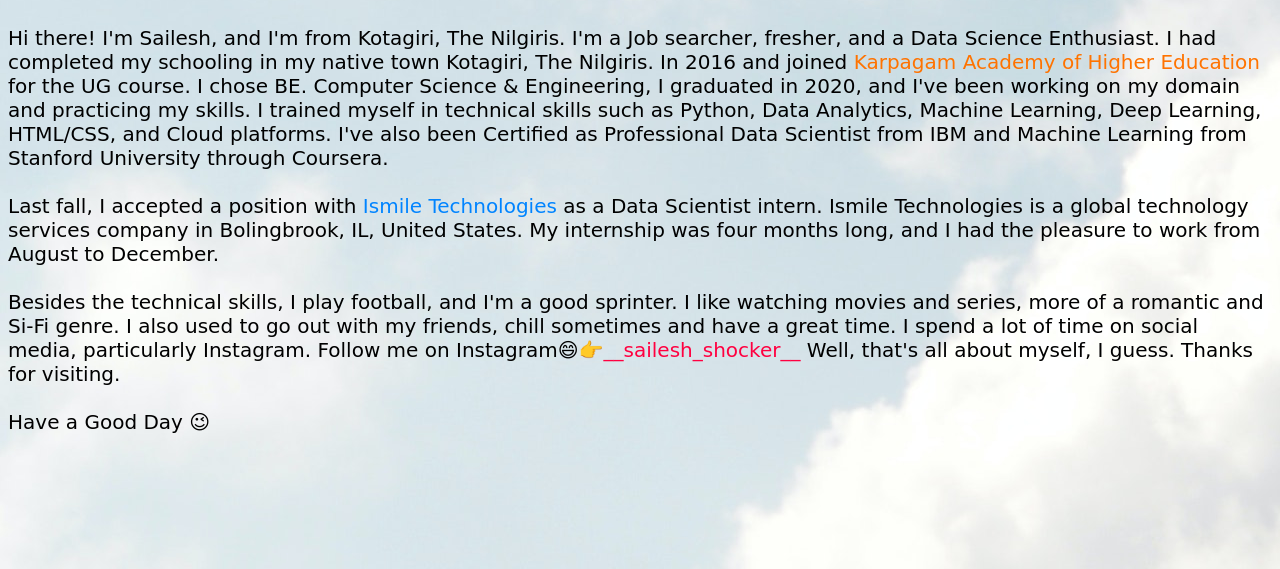
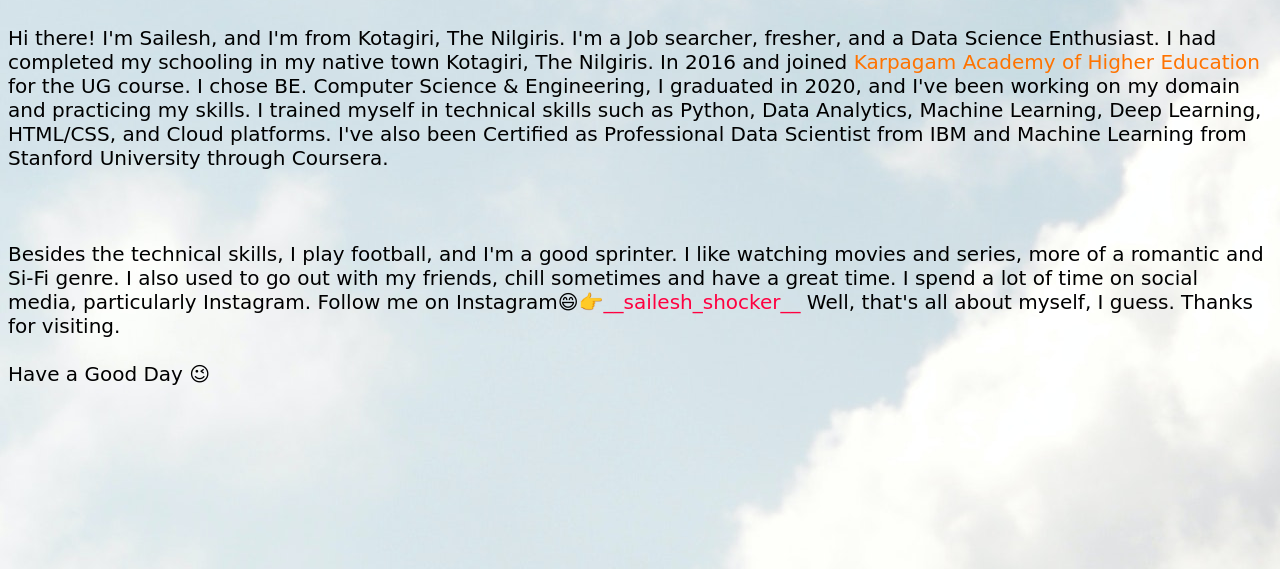
Before and after one commit to SaileshShocker/saileshshocker.github.io, a plain HTML site: page about.html in a window 1280 px wide. Shown: the part 231-800 px from the top of the page. Drawn offline with Linux system fonts and the light colour scheme.

Commit message:
Update about.html

```diff
--- a/about.html
+++ b/about.html
@@ -18,9 +18,7 @@
                    Machine Learning, Deep Learning, HTML/CSS, and Cloud platforms.
                     I've also been Certified as Professional Data Scientist from
                     IBM and Machine Learning from Stanford University through Coursera. <br><br>
-                    Last fall, I accepted a position with <a href="https://www.ismiletechnologies.com/"target="_blank" style="text-decoration: none; color: rgb(0, 132, 255);">Ismile Technologies</a> as a Data Scientist intern.
-                     Ismile Technologies is a global technology services company in Bolingbrook, IL, United States.
-                      My internship was four months long, and I had the pleasure to work from August to December.<br><br>
+                   <br><br>
                      Besides the technical skills, I play football, and I'm a good sprinter.
                       I like watching movies and series, more of a romantic and Si-Fi genre.
                        I also used to go out with my friends, chill sometimes and have a great time.
```
